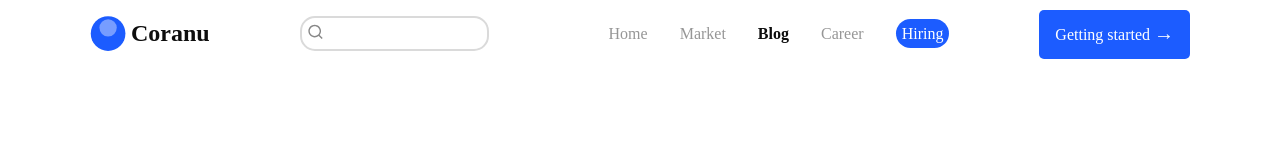
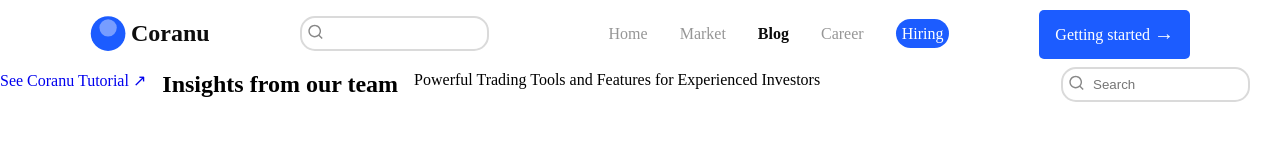
Before and after one commit to spykelionel/skye24blogui, a plain HTML site: page index.html in a window 1280 px wide. Drawn offline with Linux system fonts and the light colour scheme.

Commit message:
add section section

```diff
--- a/index.html
+++ b/index.html
@@ -42,9 +42,22 @@
     </header>
 
     <!-- First section -->
-    <section class="insight flex space-between">
-      <div class="left"></div>
-      <div class="right"></div>
+    <section class="flex space-between align-center gap-0 px-6/5 my-2">
+      <div class="left flex column gap-1r">
+        <p><a href="#" class="default-link">See Coranu Tutorial &nearr;</a></p>
+        <h1>Insights from our team</h1>
+        <p class="text-secondary">
+          Powerful Trading Tools and Features for Experienced Investors
+        </p>
+      </div>
+      <div class="right">
+        <div class="flex input relative">
+          <input type="search" placeholder="Search" class="w-100" />
+          <button type="submit" class="absolute">
+            <img src="assets/images/search.svg" alt="" srcset="" />
+          </button>
+        </div>
+      </div>
     </section>
 
     <!-- Second section -->
```
